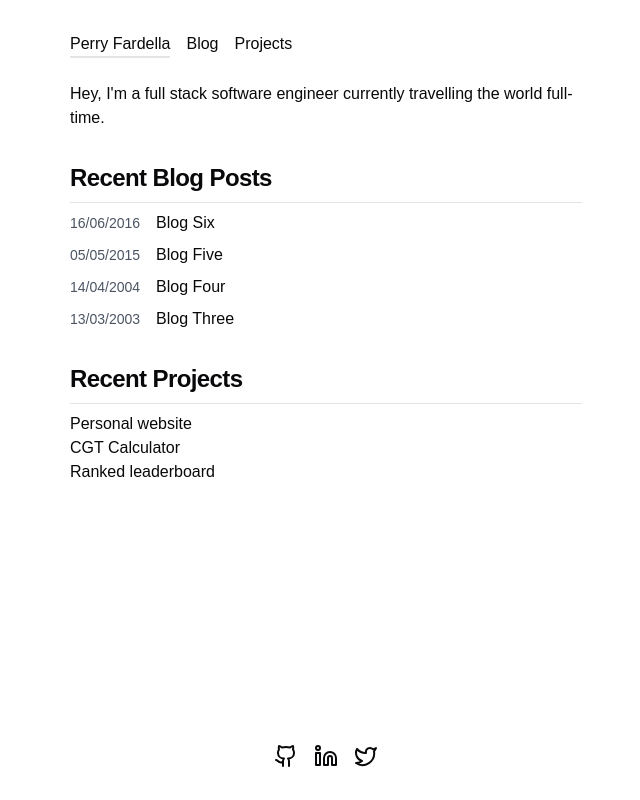
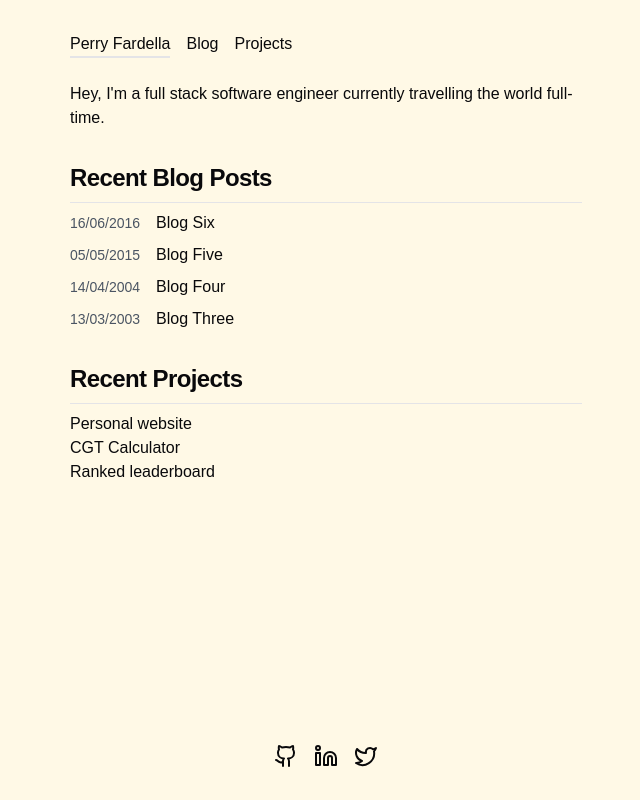
Before and after one commit to perryfardella/personal-website-v2, a Next.js app: page / in a window 1280 px wide. Shown: the whole page, without its empty margins (314-954 px from the left). Built offline with nearby package versions, Linux system fonts and the light colour scheme.

Commit message:
Update background colour to something a bit warmer

```diff
--- a/app/globals.css
+++ b/app/globals.css
@@ -31,7 +31,7 @@ body {
     /* @apply mt-6 border-l-2 pl-6 italic; */
   }
   :root {
-    --background: 0 0% 100%;
+    --background: 47 100% 95%;
     --foreground: 240 10% 3.9%;
     --card: 0 0% 100%;
     --card-foreground: 240 10% 3.9%;
```
